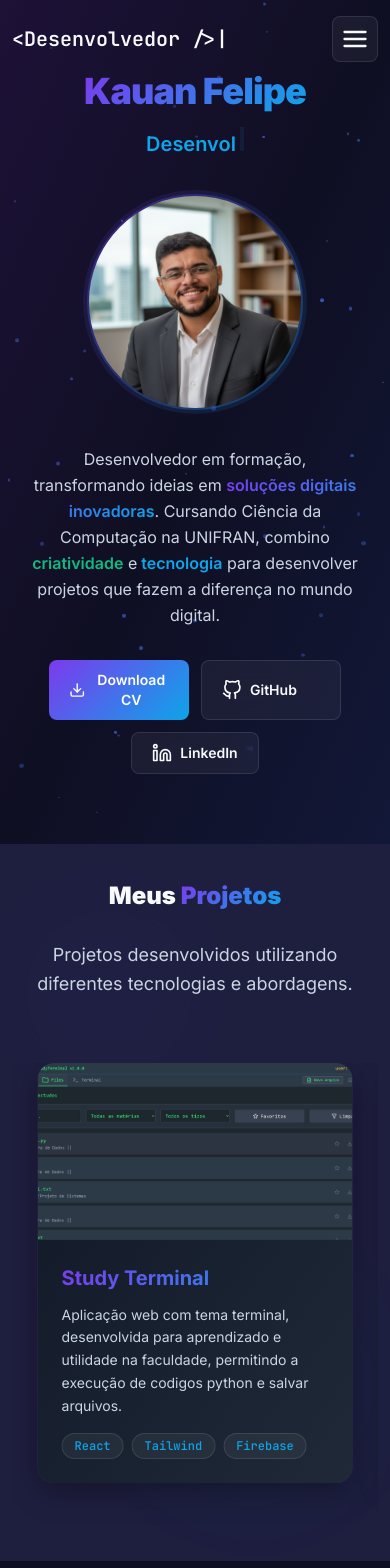
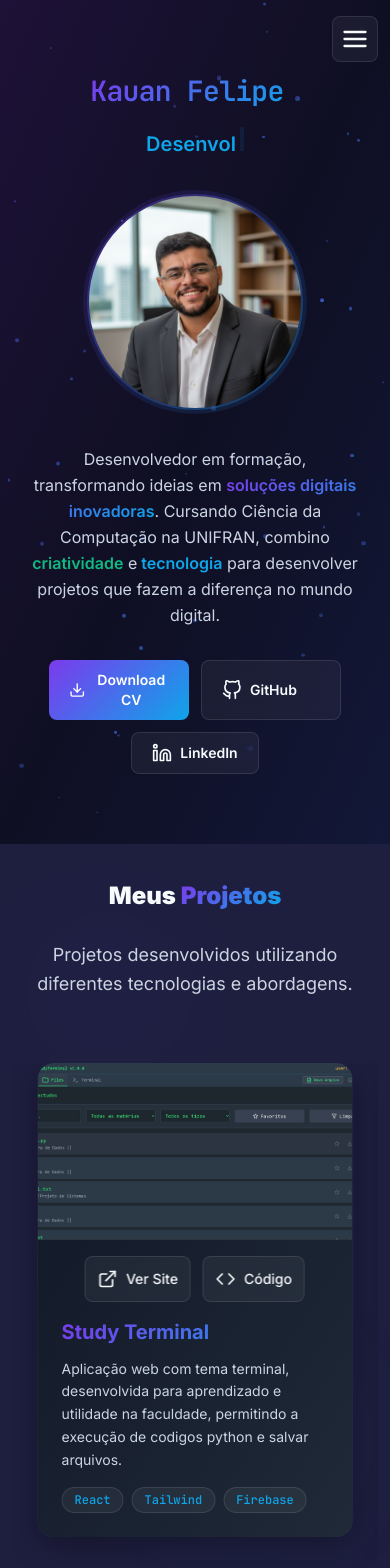
Before and after one commit to kauanfeelipe/web-portifolio, a React (Vite) app: page / in a window 390 px wide. Shown: the top 1568 px of the page. Built offline with nearby package versions, Linux system fonts and the light colour scheme.

Commit message:
ajuste de bugs

```diff
--- a/src/components/Hero.jsx
+++ b/src/components/Hero.jsx
@@ -1,5 +1,6 @@
 import React from 'react';
 import { motion } from 'framer-motion';
+import { TypeAnimation } from 'react-type-animation';
 import {
   FloatingParticles,
   ScrollReveal,
@@ -31,7 +32,7 @@ const DownloadIcon = () => (
 
 function Hero() {
   return (
-    <section id="home" className="min-h-screen relative flex items-center overflow-hidden pt-32 xs:pt-28 sm:pt-24 md:pt-28 lg:pt-20" style={{ backgroundColor: 'var(--color-bg-primary)' }}>
+    <section id="home" className="min-h-screen relative flex items-center overflow-hidden pt-20 md:pt-24 lg:pt-20" style={{ backgroundColor: 'var(--color-bg-primary)' }}>
       {/* Floating Particles Background */}
       <FloatingParticles />
 
@@ -48,18 +49,23 @@ function Hero() {
             initial="hidden"
             animate="visible"
           >
-            {/* Name with Glitch Effect */}
+            {/* Name with TypeAnimation */}
             <motion.div variants={staggerItem}>
-              <GlitchText className="text-4xl md:text-5xl lg:text-6xl font-black tracking-tight">
-                <span style={{
-                  background: 'var(--gradient-primary)',
-                  WebkitBackgroundClip: 'text',
-                  WebkitTextFillColor: 'transparent',
-                  backgroundClip: 'text'
-                }}>
-                  Kauan Felipe
-                </span>
-              </GlitchText>
+              <h1 className="text-4xl md:text-5xl lg:text-6xl font-black tracking-tight">
+                <TypeAnimation
+                  sequence={['Kauan Felipe', 1000, 'Kauan Felipe', 1000]}
+                  wrapper="span"
+                  speed={80}
+                  repeat={Infinity}
+                  className="font-mono"
+                  style={{
+                    background: 'var(--gradient-primary)',
+                    WebkitBackgroundClip: 'text',
+                    WebkitTextFillColor: 'transparent',
+                    backgroundClip: 'text'
+                  }}
+                />
+              </h1>
             </motion.div>
 
             {/* Animated Subtitle */}
--- a/src/components/Navbar.jsx
+++ b/src/components/Navbar.jsx
@@ -1,5 +1,4 @@
 import React, { useState, useEffect } from 'react';
-import { TypeAnimation } from 'react-type-animation';
 
 // Ícones para o menu hambúrguer
 const MenuIcon = () => (
@@ -30,17 +29,15 @@ function Navbar() {
   return (
     <nav className={navbarClasses}>
       <div className="container mx-auto px-6 py-4 flex justify-between items-center">
-        <div className="text-xl md:text-2xl font-bold" style={{ color: 'var(--color-text-primary)' }}>
+        {/* Logo/Nome - apenas em desktop */}
+        <div className="hidden md:block text-xl md:text-2xl font-bold font-mono" style={{ color: 'var(--color-text-primary)' }}>
           <a href="#home" onClick={() => setIsMenuOpen(false)} className="link-underline">
-            <TypeAnimation
-              sequence={['<Kauan Felipe />', 2000, '<Desenvolvedor />', 2000]}
-              wrapper="span"
-              speed={50}
-              repeat={Infinity}
-              className="font-mono"
-            />
+            &lt;Kauan Felipe /&gt;
           </a>
         </div>
+
+        {/* Espaço flexível para centralizar o menu mobile */}
+        <div className="flex-1 md:hidden"></div>
 
         {/* Links para Desktop */}
         <div className="hidden md:flex space-x-8">
@@ -59,7 +56,7 @@ function Navbar() {
         <div className="md:hidden">
           <button
             onClick={() => setIsMenuOpen(!isMenuOpen)}
-            className="p-2 rounded-lg glass glass-hover"
+            className="p-2 rounded-lg glass glass-hover md:hidden"
             style={{ color: 'var(--color-text-primary)' }}
           >
             {isMenuOpen ? <CloseIcon /> : <MenuIcon />}
--- a/src/components/ProjectCard.jsx
+++ b/src/components/ProjectCard.jsx
@@ -47,9 +47,9 @@ function ProjectCard({ title, description, tags, img, repoLink, siteLink }) {
               {/* Image Overlay */}
               <div className="absolute inset-0 bg-gradient-to-t from-black/60 via-transparent to-transparent opacity-0 group-hover:opacity-100 transition-opacity duration-300" />
 
-              {/* Floating Action Buttons */}
+              {/* Floating Action Buttons - Desktop apenas */}
               <motion.div
-                className="absolute top-4 right-4 flex gap-2"
+                className="absolute top-4 right-4 flex gap-2 hidden md:flex"
                 initial={{ opacity: 0, y: -20 }}
                 animate={{
                   opacity: isHovered ? 1 : 0,
@@ -110,8 +110,38 @@ function ProjectCard({ title, description, tags, img, repoLink, siteLink }) {
               </motion.div>
             </div>
 
+            {/* Mobile Action Buttons - Visíveis apenas em mobile */}
+            <div className="md:hidden p-4 pb-2">
+              <div className="flex justify-center gap-3">
+                {siteLink && (
+                  <a
+                    href={siteLink}
+                    target="_blank"
+                    rel="noopener noreferrer"
+                    className="glass p-3 rounded-lg hover:scale-110 transition-transform flex items-center gap-2"
+                    onClick={(e) => e.stopPropagation()}
+                  >
+                    <ExternalLinkIcon />
+                    <span className="text-sm font-medium">Ver Site</span>
+                  </a>
+                )}
+                {repoLink && (
+                  <a
+                    href={repoLink}
+                    target="_blank"
+                    rel="noopener noreferrer"
+                    className="glass p-3 rounded-lg hover:scale-110 transition-transform flex items-center gap-2"
+                    onClick={(e) => e.stopPropagation()}
+                  >
+                    <CodeIcon />
+                    <span className="text-sm font-medium">Código</span>
+                  </a>
+                )}
+              </div>
+            </div>
+
             {/* Content */}
-            <div className="p-6 flex flex-col flex-grow">
+            <div className="p-6 pt-2 md:pt-6 flex flex-col flex-grow">
               {/* Title */}
               <motion.h3
                 className="text-xl lg:text-2xl font-bold mb-3 bg-gradient-primary bg-clip-text text-transparent"
--- a/src/components/Projects.jsx
+++ b/src/components/Projects.jsx
@@ -173,15 +173,25 @@ function Projects() {
       <style jsx>{`
         .custom-bullet {
           background: var(--color-text-muted) !important;
-          opacity: 0.4 !important;
-          width: 12px !important;
-          height: 12px !important;
+          opacity: 0.5 !important;
+          width: 14px !important;
+          height: 14px !important;
+          margin: 0 6px !important;
+          border-radius: 50% !important;
           transition: all 0.3s ease !important;
+          box-shadow: 0 2px 8px rgba(0, 0, 0, 0.3) !important;
         }
         .custom-bullet-active {
-          background: var(--color-primary-violet) !important;
+          background: linear-gradient(135deg, var(--color-primary-violet), var(--color-electric-blue)) !important;
           opacity: 1 !important;
-          transform: scale(1.3) !important;
+          transform: scale(1.4) !important;
+          box-shadow: 0 4px 16px rgba(124, 58, 237, 0.4) !important;
+        }
+        .swiper-pagination {
+          bottom: 16px !important;
+        }
+        .swiper-pagination-bullet {
+          cursor: pointer !important;
         }
       `}</style>
     </section>
```
